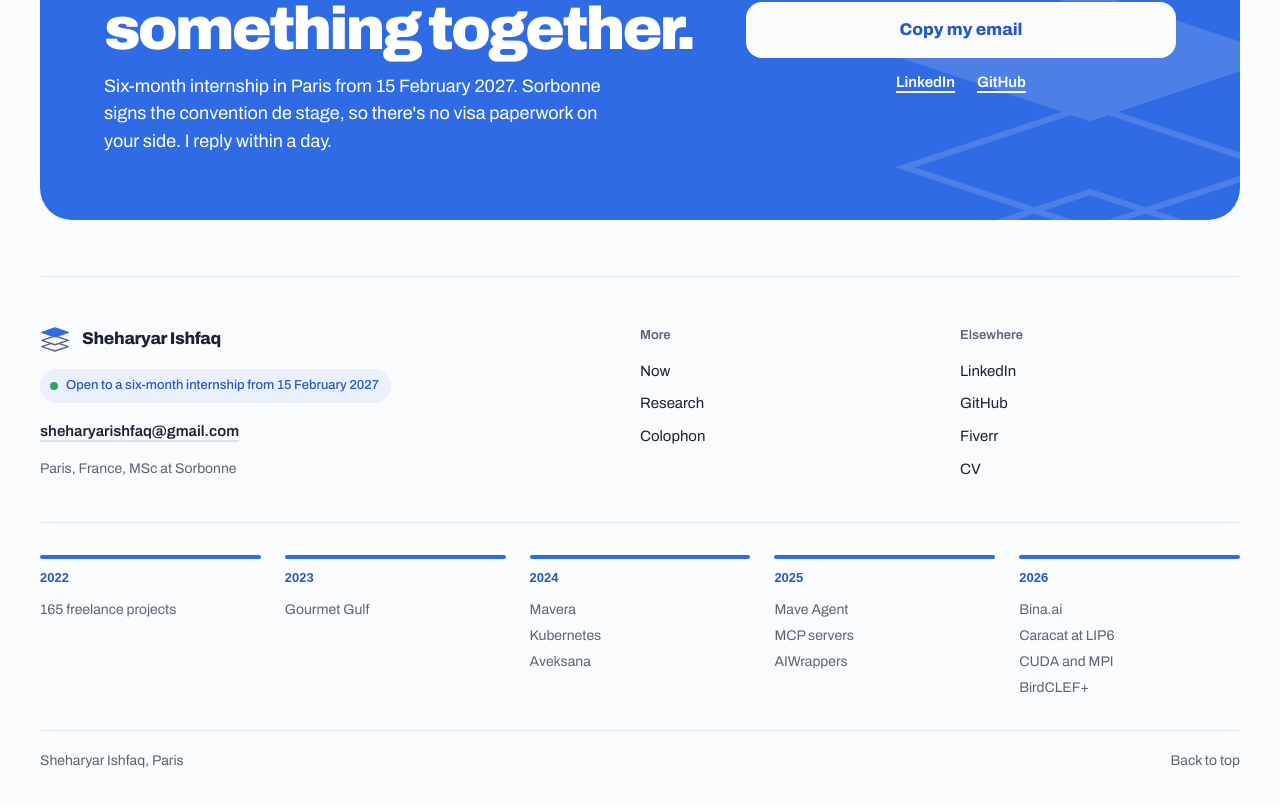
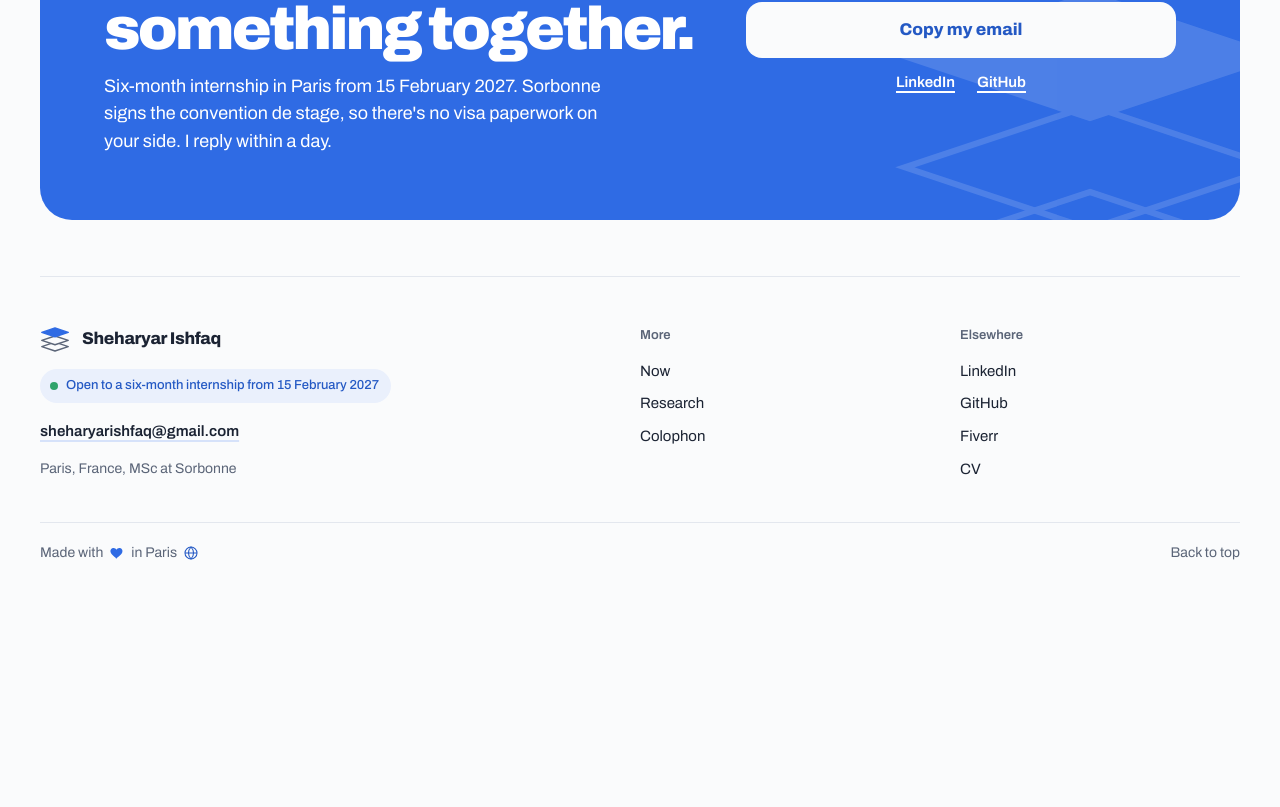
Before and after one commit to sheharyarIshfaq/sheharyarishfaq.com, a Next.js app: page / in a window 1280 px wide. Shown: the part 7054-7861 px from the top of the page. After the commit the page ends 7657 px from the top, so only its background shows below. Built offline with nearby package versions, Linux system fonts and the light colour scheme; no server answers; a web font is replaced by a local one.

Commit message:
end footer with made with love line

```diff
--- a/content/home.json
+++ b/content/home.json
@@ -104,7 +104,8 @@
     "copiedLabel": "Email copied"
   },
   "footer": {
-    "left": "Sheharyar Ishfaq, Paris",
+    "madeWith": "Made with",
+    "madeIn": "in Paris",
     "more": "More",
     "elsewhere": "Elsewhere",
     "backToTop": "Back to top"
--- a/src/app/globals.css
+++ b/src/app/globals.css
@@ -41,6 +41,20 @@
   --animate-settle: settle 1400ms var(--ease) both;
   --animate-rise-in: rise-in 600ms var(--ease) both;
   --animate-blink: blink 1s steps(1) infinite;
+  --animate-beat: beat 900ms var(--ease) infinite;
+
+  @keyframes beat {
+    0%,
+    100% {
+      scale: 1;
+    }
+    30% {
+      scale: 1.25;
+    }
+    60% {
+      scale: 0.95;
+    }
+  }
 
   @keyframes settle {
     from {
--- a/src/components/layout/SiteFooter.tsx
+++ b/src/components/layout/SiteFooter.tsx
@@ -5,7 +5,6 @@ import type { ReactNode } from "react";
 import { LogoMark } from "@/components/Logo";
 import { isAvailable } from "@/lib/files";
 import { site } from "@/lib/site";
-import { YearIndex } from "./YearIndex";
 
 const morePages = [
   { href: "/now", label: home.now.title },
@@ -79,10 +78,19 @@ export function SiteFooter() {
         </Column>
       </div>
 
-      <YearIndex />
 
-      <div className="flex flex-wrap items-center justify-between gap-4 border-t border-line pt-5 pb-10 mt-6 text-sm text-ink-2">
-        <span>{footer.left}</span>
+      <div className="flex flex-wrap items-center justify-between gap-4 border-t border-line pt-5 pb-10 text-sm text-ink-2">
+        <p className="group flex items-center gap-1.5">
+          {footer.madeWith}
+          <svg aria-label="love" role="img" viewBox="0 0 24 24" className="size-4 fill-blue group-hover:animate-beat">
+            <path d="M12 20.5s-7.5-4.6-9.4-9.3C1.3 8 3.3 4.5 6.8 4.5c2.1 0 3.6 1.2 4.4 2.6.8-1.4 2.3-2.6 4.4-2.6 3.5 0 5.5 3.5 4.2 6.7-1.9 4.7-9.8 9.3-9.8 9.3Z" />
+          </svg>
+          {footer.madeIn}
+          <svg aria-hidden="true" viewBox="0 0 24 24" fill="none" stroke="currentColor" strokeWidth="1.6" className="size-4 text-blue-text">
+            <circle cx="12" cy="12" r="9" />
+            <path d="M3 12h18M12 3c2.5 2.6 3.8 5.6 3.8 9s-1.3 6.4-3.8 9c-2.5-2.6-3.8-5.6-3.8-9S9.5 5.6 12 3Z" />
+          </svg>
+        </p>
         <a href="#" className="transition-colors duration-300 hover:text-ink">
           {footer.backToTop}
         </a>
--- a/src/components/layout/YearIndex.tsx
+++ /dev/null
@@ -1,42 +0,0 @@
-import Link from "next/link";
-import { points } from "@/lib/map";
-import { isReady } from "@/lib/site";
-
-// Everything on the map, listed by the year it started, newest last like the map's timeline.
-const byYear = [...new Set(points.map((point) => point.year))]
-  .sort()
-  .map((year) => ({ year, items: points.filter((point) => point.year === year) }));
-
-export function YearIndex() {
-  return (
-    <ol className="grid border-t border-line pt-8 pb-2 md:grid-cols-5 md:gap-6">
-      {byYear.map(({ year, items }) => (
-        <li key={year} className="grid grid-cols-[56px_minmax(0,1fr)] gap-4 border-b border-line py-4 last:border-b-0 md:flex md:flex-col md:gap-3 md:border-0 md:py-0">
-          <div className="flex flex-col gap-2">
-            <span className="hidden h-1 rounded-full bg-blue md:block" />
-            <span className="font-num text-[13px] text-blue-text">{year}</span>
-          </div>
-          <ul className="flex flex-col gap-1.5 text-sm">
-            {items.map((item) => {
-              const [label, href] = item.cta;
-              if (!isReady(href)) return <li key={item.id} className="text-ink-2">{item.name}</li>;
-              const external = href.startsWith("http");
-              return (
-                <li key={item.id}>
-                  <Link
-                    href={href}
-                    {...(external && { target: "_blank", rel: "noopener" })}
-                    className="text-ink-2 transition-colors duration-300 hover:text-ink"
-                  >
-                    {item.name}
-                    <span className="sr-only">: {label}</span>
-                  </Link>
-                </li>
-              );
-            })}
-          </ul>
-        </li>
-      ))}
-    </ol>
-  );
-}
```
